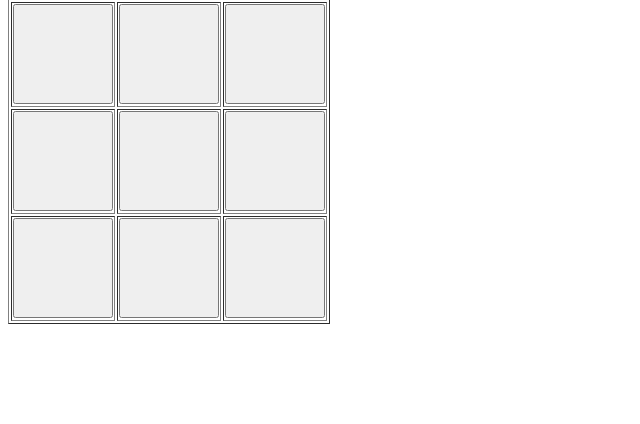
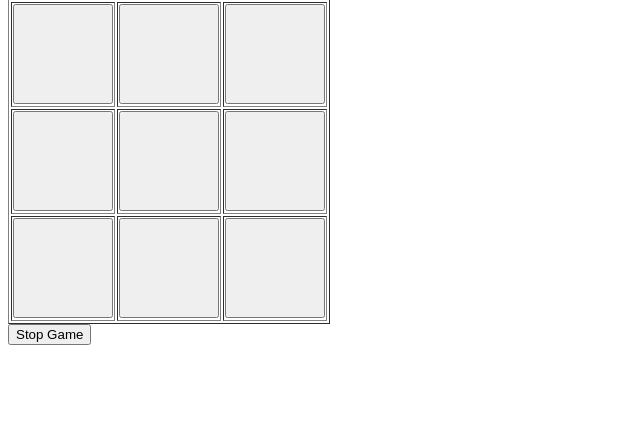
Before and after one commit to RaushanSakhibzadin/tic_tac_toe_tests, a Flask app: page / in a window 1280 px wide. Shown: the part 81-505 px from the top of the page, without its empty margins (0-640 px from the left). Run offline with Flask 3, Linux system fonts and the light colour scheme.

Commit message:
Added stop game command

```diff
--- a/app.py
+++ b/app.py
@@ -30,6 +30,13 @@ def play(position):
     return redirect(url_for('index'))
 
 
+@app.route('/stop', methods=['POST'])
+def stop_game():
+    # Logic to stop the game
+    flash('Game stopped.')
+    return redirect(url_for('index'))
+
+
 def computer_play():
     global board
     for i in range(9):
--- a/templates/index.html
+++ b/templates/index.html
@@ -25,6 +25,9 @@
         </tr>
         {% endfor %}
     </table>
+    <form action="{{ url_for('stop_game') }}" method="post">
+        <button type="submit">Stop Game</button>
+    </form>
     {% with messages = get_flashed_messages() %}
     {% if messages %}
     <p>{{ messages[0] }}</p>
```
